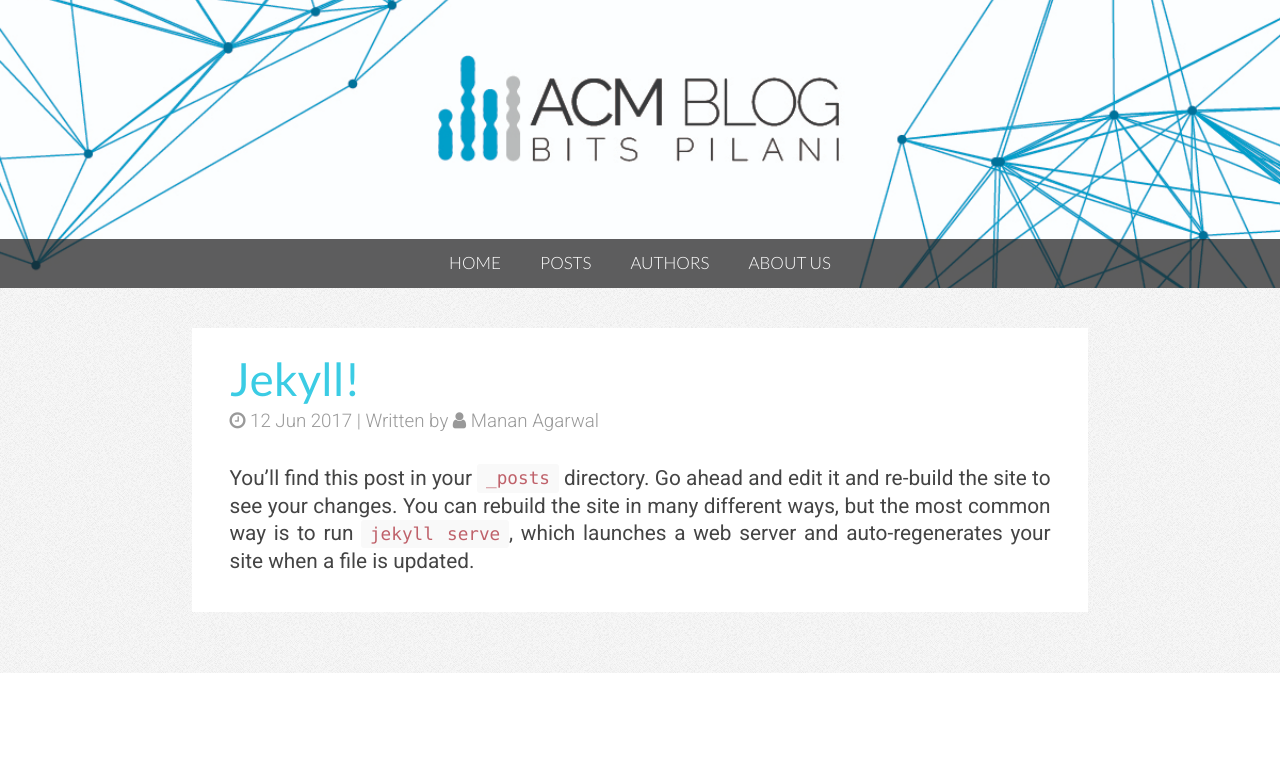
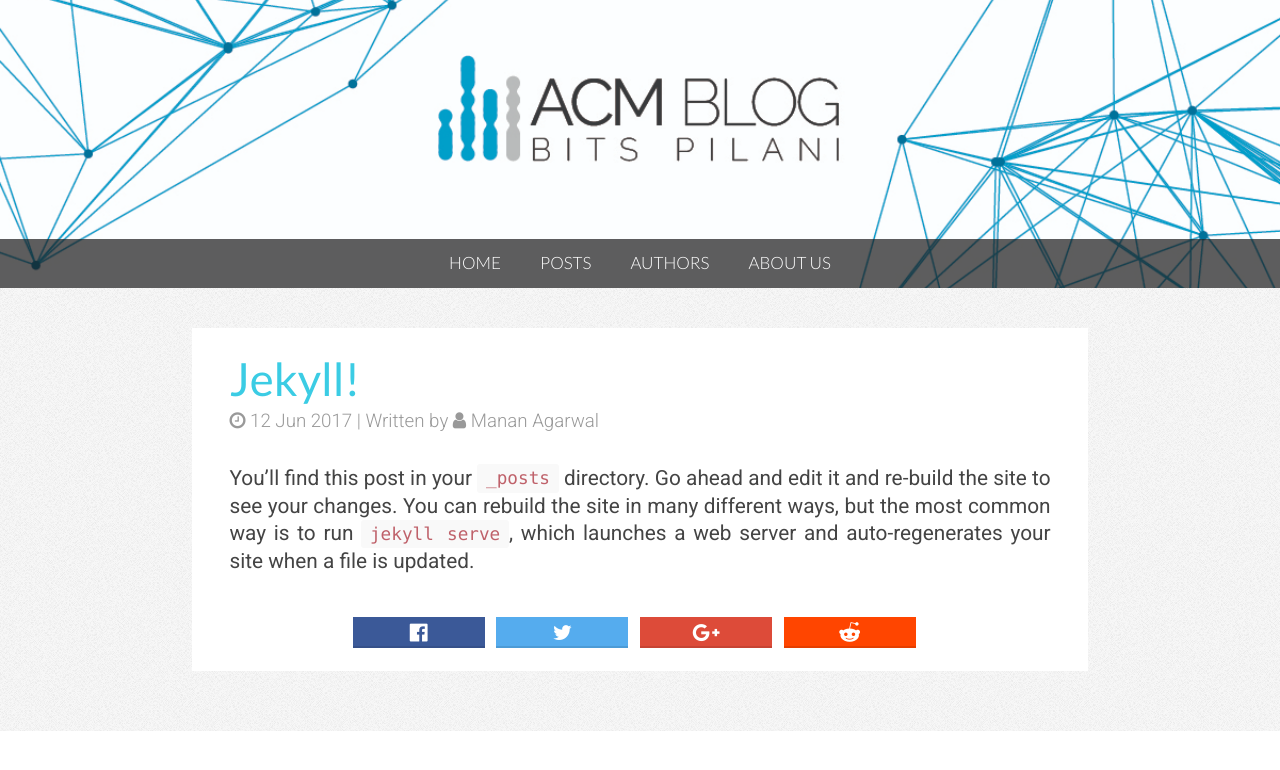
Before and after one commit to MananAgarwal/ACM-Blog, a Jekyll site: the page built from _posts/2017-06-12-welcome.markdown, in a window 1280 px wide. Shown: the top 770 px of the page. Built offline with Jekyll 4.4.1, drawn with Linux system fonts in a browser that asks for light colours; nearby versions of some CDN libraries.

Commit message:
social media share buttons added

```diff
--- a/_includes/head.html
+++ b/_includes/head.html
@@ -1,4 +1,4 @@
-<head>
+<head prefix="og: http://ogp.me/ns#">
 
   <meta http-equiv="X-UA-Compatible" content="IE=edge">
   <meta http-equiv="content-type" content="text/html; charset=utf-8">
@@ -6,8 +6,17 @@
   <!-- Enable responsiveness on mobile devices-->
   <meta name="viewport" content="width=device-width, initial-scale=1.0, maximum-scale=1">
 
+  <!-- Open graph tags and twitter tags-->
+  <meta property="og:url" content="{{ site.url }}{{ site.baseurl }}{{ page.url }}" />
+  <meta property="og:type" content="website" />
+  <meta property="og:title" content="{{ page.title }}" />
+  <meta property="og:description" content="{{ page.desc }}" />
+  <meta property="og:image" content="{{ site.url }}{{ site.baseurl }}/images/banner 5.jpg" />
+
   <!-- CSS -->
   <link rel="stylesheet" href="{{ site.baseurl }}/public/gen.css">
+
+  <!--icons i.e. font-awesome -->
   <link rel="stylesheet" href="https://cdnjs.cloudflare.com/ajax/libs/font-awesome/4.7.0/css/font-awesome.min.css">
 
   <!-- webfonts -->
--- /dev/null
+++ b/_includes/share-bar.html
@@ -0,0 +1,28 @@
+<div id="share-bar">
+
+	<div class="share-buttons">
+	    <a  href="https://www.facebook.com/sharer/sharer.php?u={{ site.url }}{{ site.baseurl }}{{ page.url }}"
+	        onclick="window.open(this.href, 'pop-up', 'left=20,top=20,width=500,height=500,toolbar=1,resizable=0'); return false;"
+	        title="Share on Facebook" class="facebook" >
+	        <i class="fa fa-facebook-official share-button"></i>
+	    </a>
+
+	    <a  href="https://twitter.com/intent/tweet?text={{ page.title }}&url={{ site.url }}{{ site.baseurl }}{{ page.url }}"
+	        onclick="window.open(this.href, 'pop-up', 'left=20,top=20,width=500,height=500,toolbar=1,resizable=0'); return false;"
+	        title="Share on Twitter" class="twitter" >
+	        <i class="fa fa-twitter share-button"></i>
+	    </a>
+
+      <a  href="https://plus.google.com/share?url={{ site.url }}{{ site.baseurl }}{{ page.url }}"
+	        onclick="window.open(this.href, 'pop-up', 'left=20,top=20,width=500,height=500,toolbar=1,resizable=0'); return false;"
+	        title="Share on Google+" class="gplus">
+	        <i class="fa fa-google-plus share-button"></i>
+	    </a>
+
+      <a  href="http://www.reddit.com/submit?url={{ site.url }}{{ site.baseurl }}{{ page.url }}"
+	        onclick="window.open(this.href, 'pop-up', 'left=20,top=20,width=900,height=500,toolbar=1,resizable=0'); return false;"
+	        title="Share on Reddit" class="reddit" >
+	        <i class="fa fa-reddit-alien share-button"></i>
+	    </a>
+   </div>
+</div>
--- a/_layouts/post-layout.html
+++ b/_layouts/post-layout.html
@@ -10,6 +10,7 @@ layout: default
 
     {{ content }}
 
+    {% include share-bar.html %}
   </div>
 </div>
 <br>
--- a/public/gen.css
+++ b/public/gen.css
@@ -417,6 +417,7 @@ i{
   font-size:1.3em;
   font-weight: 400;
   line-height:1.3em;
+  padding: 1.8em 1.8em 2.6em 1.8em;
 }
 
 .post-page p{
@@ -492,6 +493,52 @@ i{
   }
 }
 
+/* Share bar */
+#share-bar{
+  margin-top: 2em;
+}
+
+.share-buttons{
+  display: block;
+  width: 70%;
+  margin: 0em auto;
+}
+
+.share-buttons a{
+  float: left;
+  display: inline-block;
+  width: 23%;
+  height: 1.5em;
+  line-height: 1.6em;
+  color: #fff;
+  font-weight: 400;
+  font-size: 1em;
+  text-align: center !important;
+  text-align-last: center;
+  margin: 0 2% 0 0;
+  padding: 0;
+  box-sizing: border-box;
+  border-bottom: 2px solid rgba(0,0,0,0.1);
+}
+
+.fa {
+  display: inline-block;
+}
+
+.facebook {
+  background-color: #3b5998;
+}
+.twitter {
+  background-color: #55acee;
+}
+.gplus {
+  background-color: #dd4b39;
+}
+.reddit {
+  background-color: #ff4500;
+}
+
+/* ----------*/
 
 /* Code */
 code,
```
Also changed, not shown: 15 other files.
